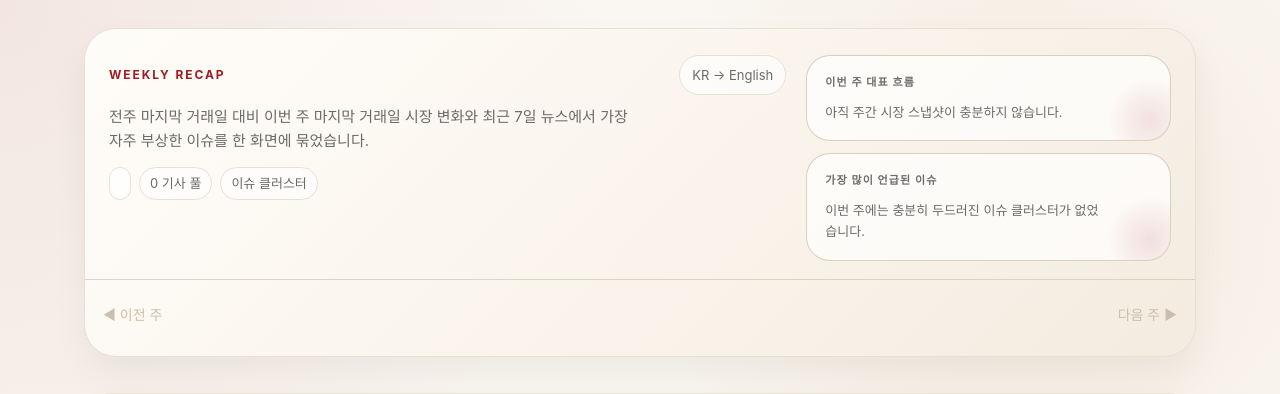
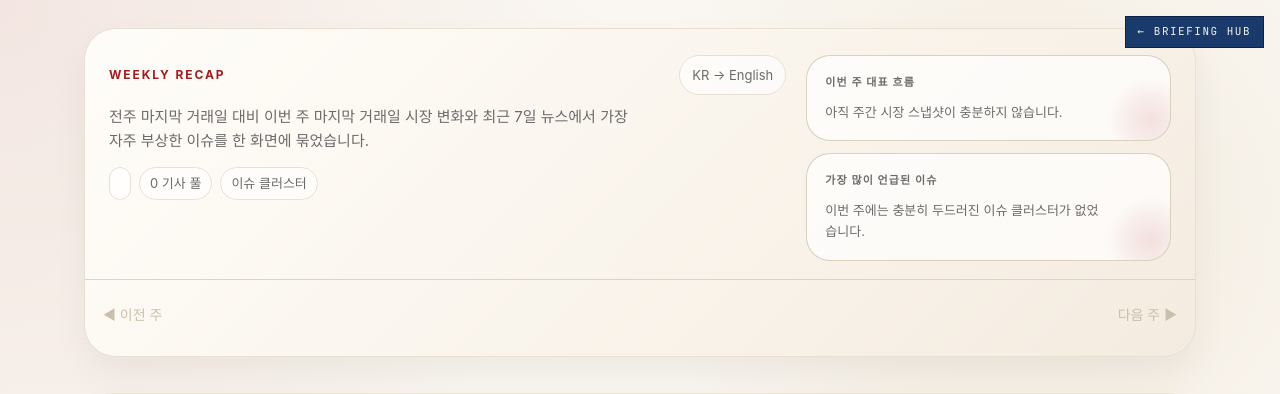
Before and after one commit to kipeum86/daily-brief, a Python web app: template templates/dashboard/weekly.html in a window 1280 px wide. Shown: the top 394 px of the page. Run offline with Jinja, Linux system fonts and the light colour scheme; the template is opened without the code that fills it, so the values that code supplies are empty; some web fonts are replaced.

Commit message:
fix: include HubChip in weekly + weekly_archive templates too
Earlier commit only landed the partial in base.html + archive.html
because the Read-before-Write contract slipped on these two files.
Now all 4 dashboard templates render the chip.

```diff
--- a/templates/dashboard/weekly.html
+++ b/templates/dashboard/weekly.html
@@ -1025,5 +1025,7 @@
     if (chips) chips.style.display = 'none';
   });
   </script>
+
+  {% include "dashboard/_hub_chip.html" %}
 </body>
 </html>
--- a/templates/dashboard/weekly_archive.html
+++ b/templates/dashboard/weekly_archive.html
@@ -179,5 +179,7 @@
       {% endif %}
     </section>
   </div>
+
+  {% include "dashboard/_hub_chip.html" %}
 </body>
 </html>
```
